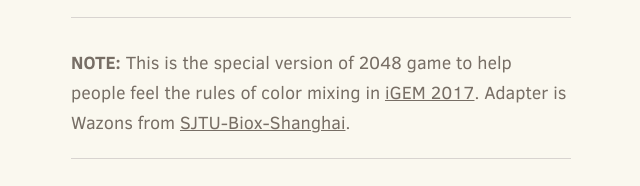
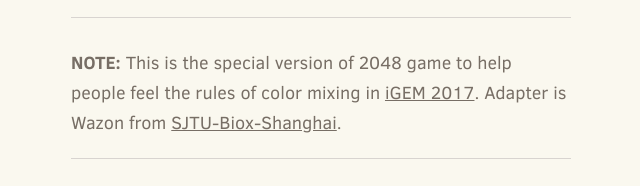
Before and after one commit to Wazons/Color-mix-2048, a plain HTML site: page index.html in a window 1280 px wide. Shown: the part 946-1132 px from the top of the page, 319-959 px from the left. Drawn offline with nearby package versions, Linux system fonts and the light colour scheme.

Commit message:
small fix

```diff
--- a/index.html
+++ b/index.html
@@ -89,7 +89,7 @@
         </p>
         <hr>
         <p>
-            <strong class="important">Note:</strong> This is the special version of 2048 game to help people feel the rules of color mixing in <a target="_blank" href="http://2017.igem.org/Team:SJTU-BioX-Shanghai">iGEM 2017</a>. Adapter is Wazons from
+            <strong class="important">Note:</strong> This is the special version of 2048 game to help people feel the rules of color mixing in <a target="_blank" href="http://2017.igem.org/Team:SJTU-BioX-Shanghai">iGEM 2017</a>. Adapter is Wazon from
             <a target="_blank" href="http://igem.bio-x.cn">SJTU-Biox-Shanghai</a>.
         </p>
         <hr>
```
